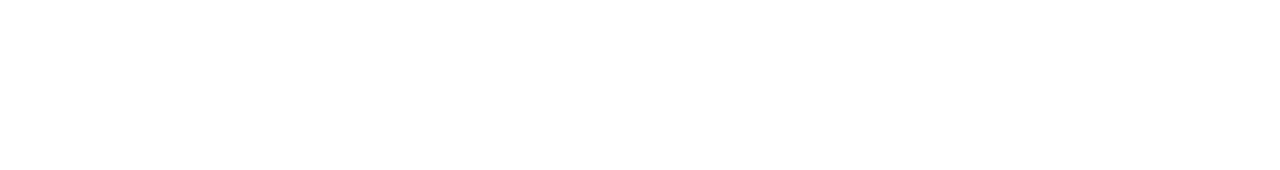
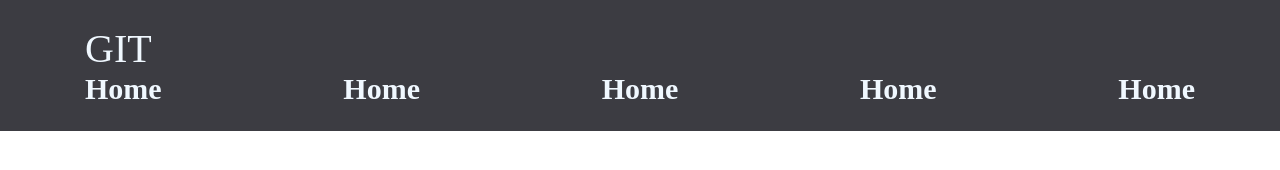
Before and after one commit to kahorovahilola/space, a plain HTML site: page index.html in a window 1280 px wide. Drawn offline with Linux system fonts and the light colour scheme.

Commit message:
master second save

```diff
--- a/index.html
+++ b/index.html
@@ -5,8 +5,28 @@
     <meta http-equiv="X-UA-Compatible" content="IE=edge">
     <meta name="viewport" content="width=device-width, initial-scale=1.0">
     <title>Document</title>
+    <link rel="stylesheet" href="styles/fonts.css">
+    <link rel="stylesheet" href="styles/style.css">
 </head>
 <body>
+    <header>
+        <nav class="header__nav">
+            <div class="container">
+                <div class="header__nav-container">
+                    <a href="#" class="logo">
+                    Git
+                    </a>
+                    <ul class="header__nav-list">
+                      <li><a href="#" class="header__nav-link">Home</a></li>
+                      <li><a href="#" class="header__nav-link">Home</a></li>
+                      <li><a href="#" class="header__nav-link">Home</a></li>
+                      <li><a href="#" class="header__nav-link">Home</a></li>
+                      <li><a href="#" class="header__nav-link">Home</a></li>
 
+                    </ul>
+                </div>
+            </div>
+        </nav>
+    </header>
 </body>
 </html>
--- /dev/null
+++ b/styles/style.css
@@ -0,0 +1,39 @@
+*{
+    margin: 0;
+    padding: 0;
+    box-sizing: border-box;
+}
+a{
+    text-decoration: none;
+}
+ul{
+    list-style: none;
+}
+.container{
+    max-width: 1140px;
+    width: 100%;
+    margin: 0 auto;
+    padding: 0 15px;
+}
+.header__nav-list{
+    display: flex;
+    justify-content: space-between;
+}
+.header__nav{
+    padding: 25px 0;
+    background: rgb(60, 60, 66);
+}
+.header__nav-list{
+    display: flex;
+    gap: 20px;
+}
+.logo{
+    font-size: 40px;
+    text-transform: uppercase;
+    color: aliceblue;
+}
+.header__nav-link{
+    font-size: 30px;
+color: aliceblue;
+font-weight: 700;
+}
```
Also changed, not shown: styles/fonts.css (added).
